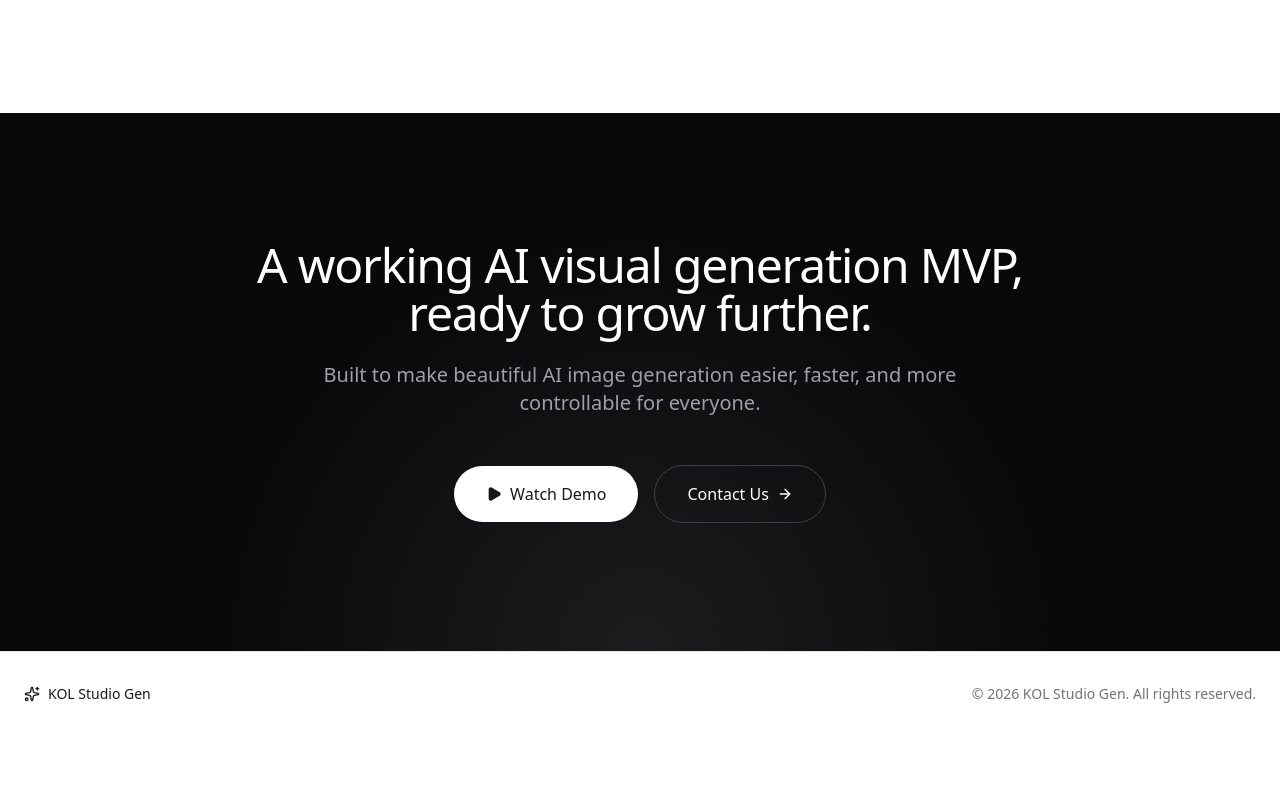
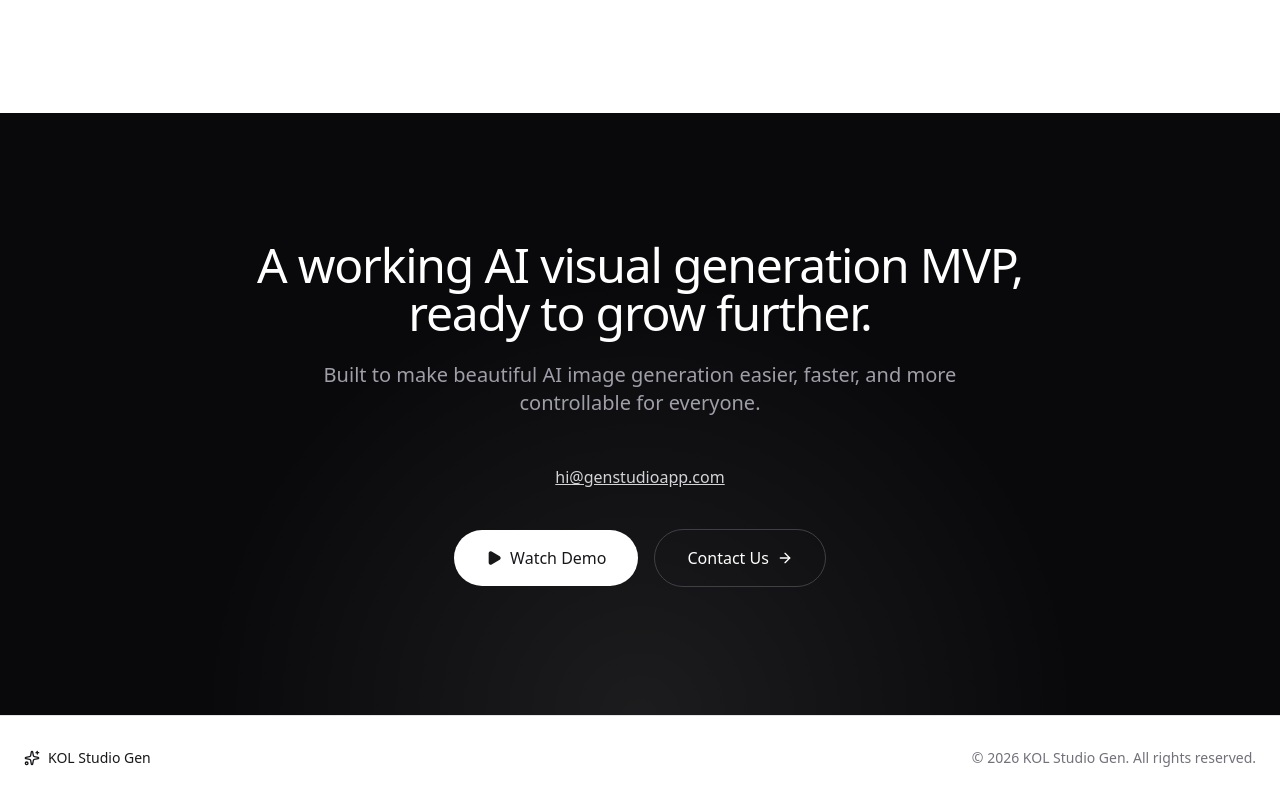
Before and after one commit to binhnguyenami/Kol-Studio-Gen, a React (Vite) app: page / in a window 1280 px wide. Shown: the part 7916-8716 px from the top of the page. Before the commit the page ends 8652 px from the top, so only its background shows below. Built offline with nearby package versions, Linux system fonts and the light colour scheme.

Commit message:
Update App.tsx

```diff
--- a/src/App.tsx
+++ b/src/App.tsx
@@ -410,6 +410,11 @@ export default function App() {
                 Built to make beautiful AI image generation easier, faster, and more controllable for everyone.
               </p>
 
+              <a
+                href="mailto:hi@genstudioapp.com"
+                className="inline-block text-zinc-300 underline hover:text-white transition-colors mb-10">
+                hi@genstudioapp.com
+              </a>
               <div className="flex flex-col sm:flex-row items-center justify-center gap-4">
                 <button onClick={() => setIsVideoModalOpen(true)} className="w-full sm:w-auto flex items-center justify-center gap-2 bg-white text-zinc-900 px-8 py-4 rounded-full font-medium hover:bg-zinc-200 transition-colors">
                   <Play className="w-4 h-4 fill-current" />
```
